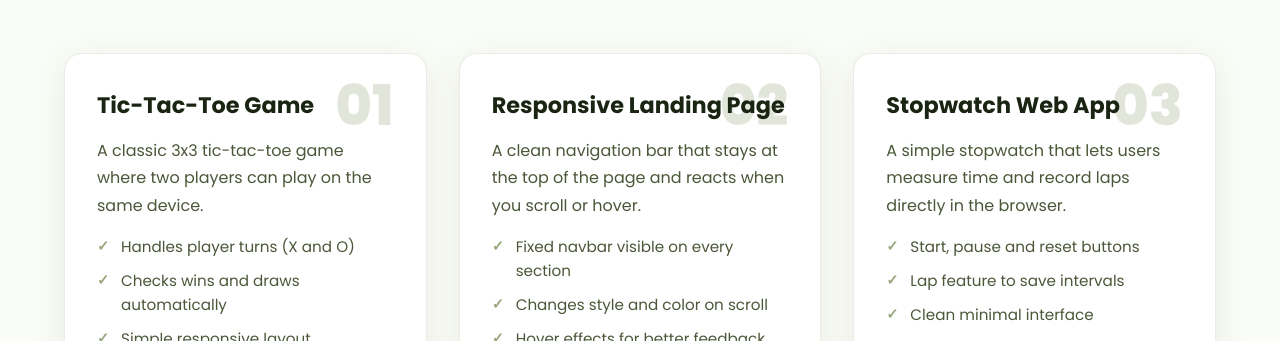
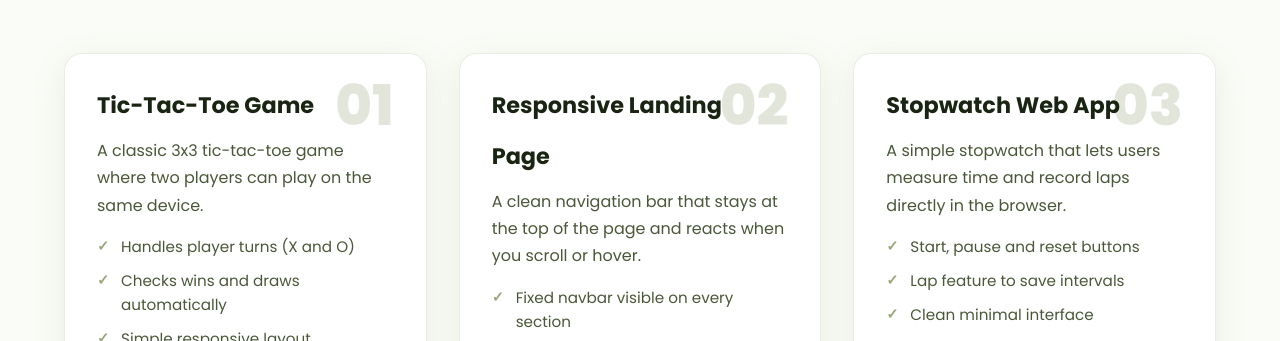
Before and after one commit to Faizan-06/Portfolio2, a plain HTML site: page index.html in a window 1280 px wide. Shown: the part 3333-3674 px from the top of the page. Drawn offline with Linux system fonts and the light colour scheme.

Commit message:
Update index.html

```diff
--- a/index.html
+++ b/index.html
@@ -229,7 +229,8 @@
 
           <article class="project-card" data-tilt>
             <div class="project-number">02</div>
-            <h3>Responsive Landing Page</h3>
+            <h3>Responsive Landing</h3>
+            <h3>Page</h3>
             <p>
               A clean navigation bar that stays at the top of the page and reacts when you scroll or hover.
             </p>
```
